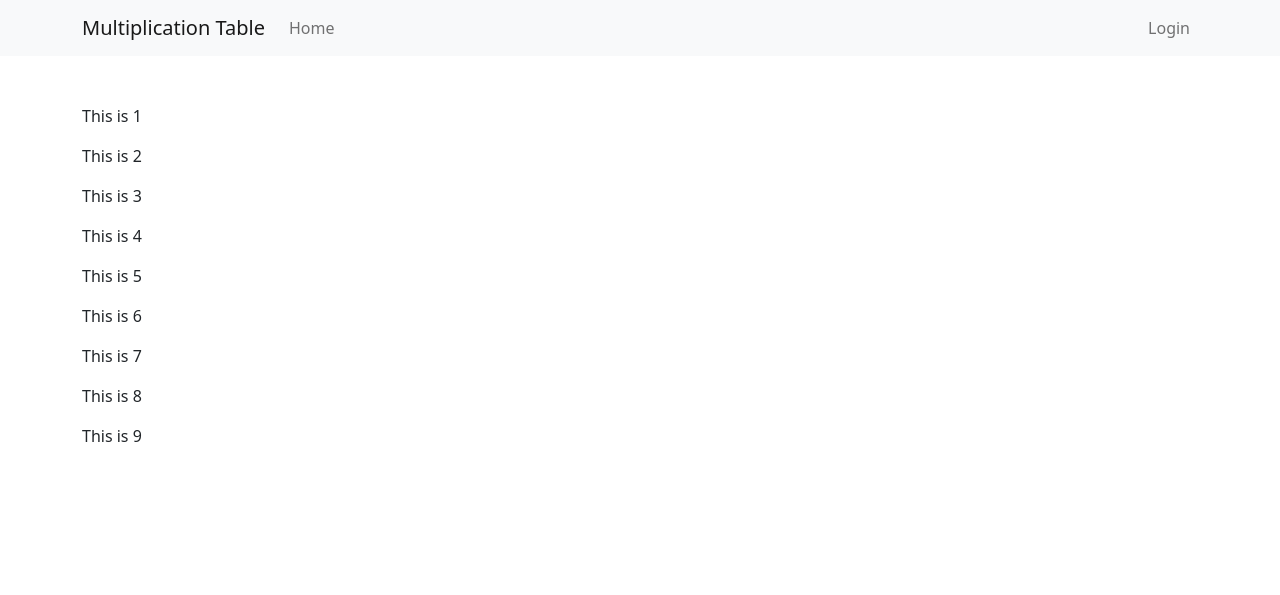
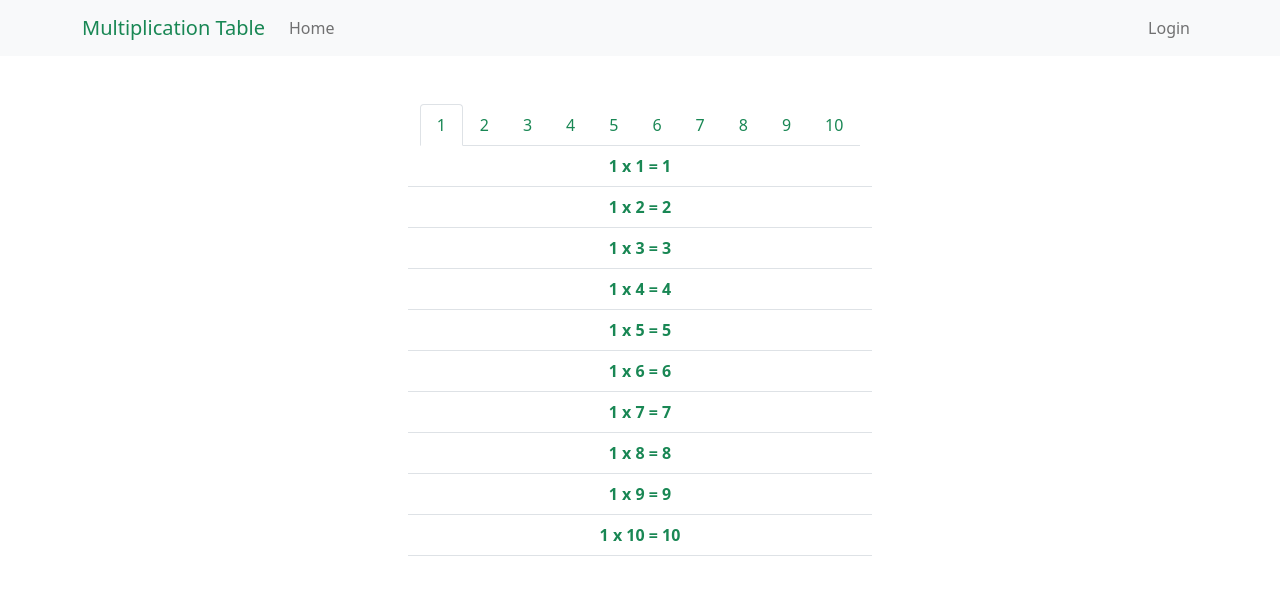
Before and after one commit to MatthewKaiHin/multiplication_table, a Flask app: page / in a window 1280 px wide. Shown: the top 595 px of the page. Run offline with Flask 2, Linux system fonts and the light colour scheme; some libraries are stand-ins or nearby versions.

Commit message:
Multiplicaiton Table Finished

```diff
--- a/app/templates/base.html
+++ b/app/templates/base.html
@@ -16,7 +16,7 @@
                             aria-controls="navbar-collapse-1" aria-expanded="false" aria-label="Toggle navigation">
                         <span class="navbar-toggler-icon"></span>
                     </button>
-                    <span class="navbar-brand mb-0 h1">Multiplication Table</span>
+                    <span class="navbar-brand mb-0 h1 text-success">Multiplication Table</span>
                 </div>
                 <div class="collapse navbar-collapse" id="navbar-collapse-1">
                     <ul class="navbar-nav me-auto mb-2 mb-lg-0">
--- a/app/templates/home.html
+++ b/app/templates/home.html
@@ -1,10 +1,55 @@
 {% extends "base.html" %}
 
 {% block content %}
-    {% if not current_user.is_anonymous %}
-        <h1>Hi, {{ current_user.username }}!</h1>
-    {% endif %}
-    {% for n in range(1,10) %}
-        <p>This is {{ loop.index }}</p>
-    {% endfor %}
+{% if not current_user.is_anonymous %}
+<p class="fs-4">Hi, {{ current_user.username }}!</p>
+{% endif %}
+<div class="row justify-content-md-center">
+    <div class="col-auto">
+        <nav>
+            <div class="nav nav-tabs" id="nav-tab" role="tablist">
+                <button class="nav-link text-success active" id="tab_1" data-bs-toggle="tab" data-bs-target="#page_1"
+                        type="button" role="tab" aria-controls="page_1" aria-selected="true">1
+                </button>
+                {% for i in range(2,11) %}
+                <button class="nav-link text-success" id="tab_{{ i }}" data-bs-toggle="tab" data-bs-target="#page_{{ i }}"
+                        type="button" role="tab" aria-controls="page_{{ i }}" aria-selected="true">{{ i }}
+                </button>
+                {% endfor%}
+            </div>
+        </nav>
+        <div class="tab-content" id="nav-tabContent">
+            <div class="tab-pane fade show active" id="page_1"
+                 role="tabpanel" aria-labelledby="page_1-tab">
+                <table class="table table-hover d-flex flex-column">
+                    <tbody>
+                    {% for j in range(1,11) %}
+                    <tr class="row">
+                        <td class="text-center text-success fw-bold">
+                            1 x {{ j }} = {{ 1*j }}
+                        </td>
+                    </tr>
+                    {% endfor %}
+                    </tbody>
+                </table>
+            </div>
+            {% for i in range(2,11) %}
+            <div class="tab-pane fade show" id="page_{{ i }}"
+                 role="tabpanel" aria-labelledby="page_{{ i }}-tab">
+                <table class="table table-hover d-flex flex-column">
+                    <tbody>
+                    {% for j in range(1,11) %}
+                    <tr class="row">
+                        <td class="text-center text-success fw-bold">
+                            {{ i }} x {{ j }} = {{ i*j }}
+                        </td>
+                    </tr>
+                    {% endfor %}
+                    </tbody>
+                </table>
+            </div>
+            {% endfor %}
+        </div>
+    </div>
+</div>
 {% endblock %}
```
